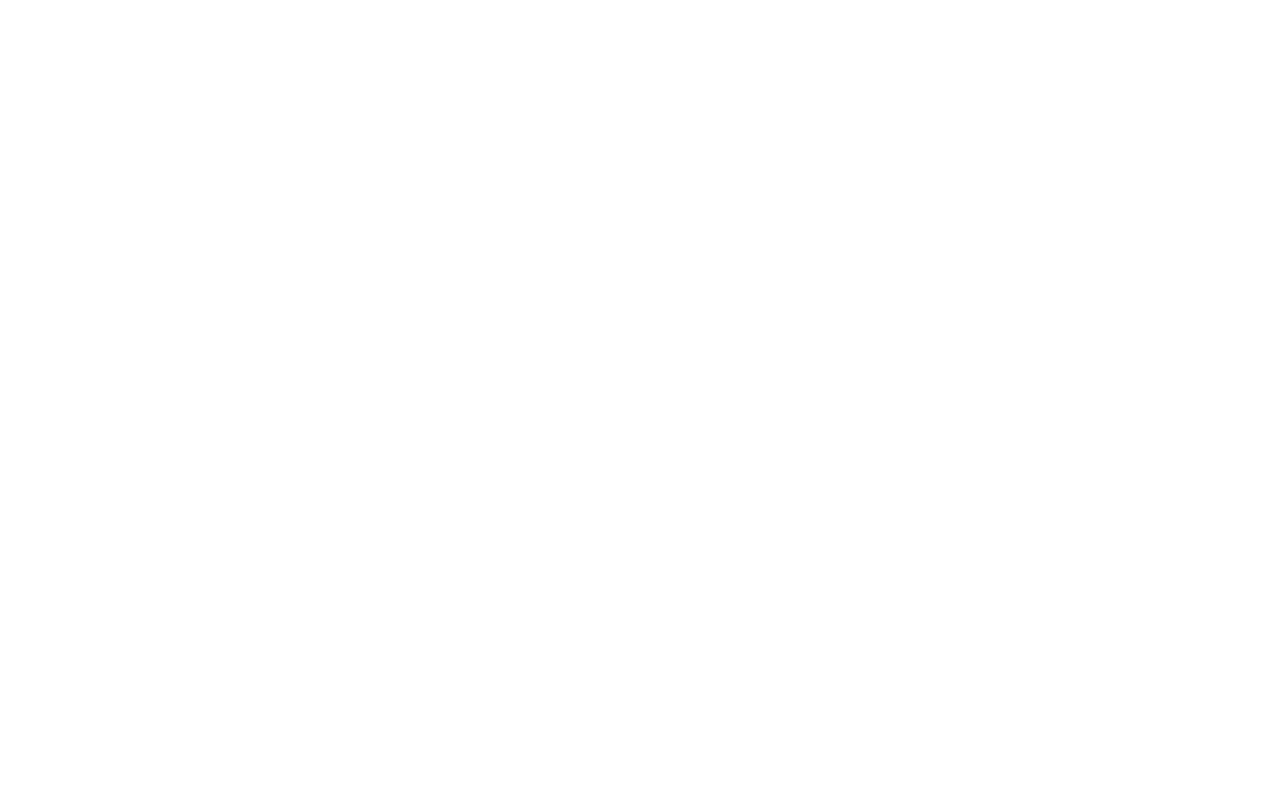
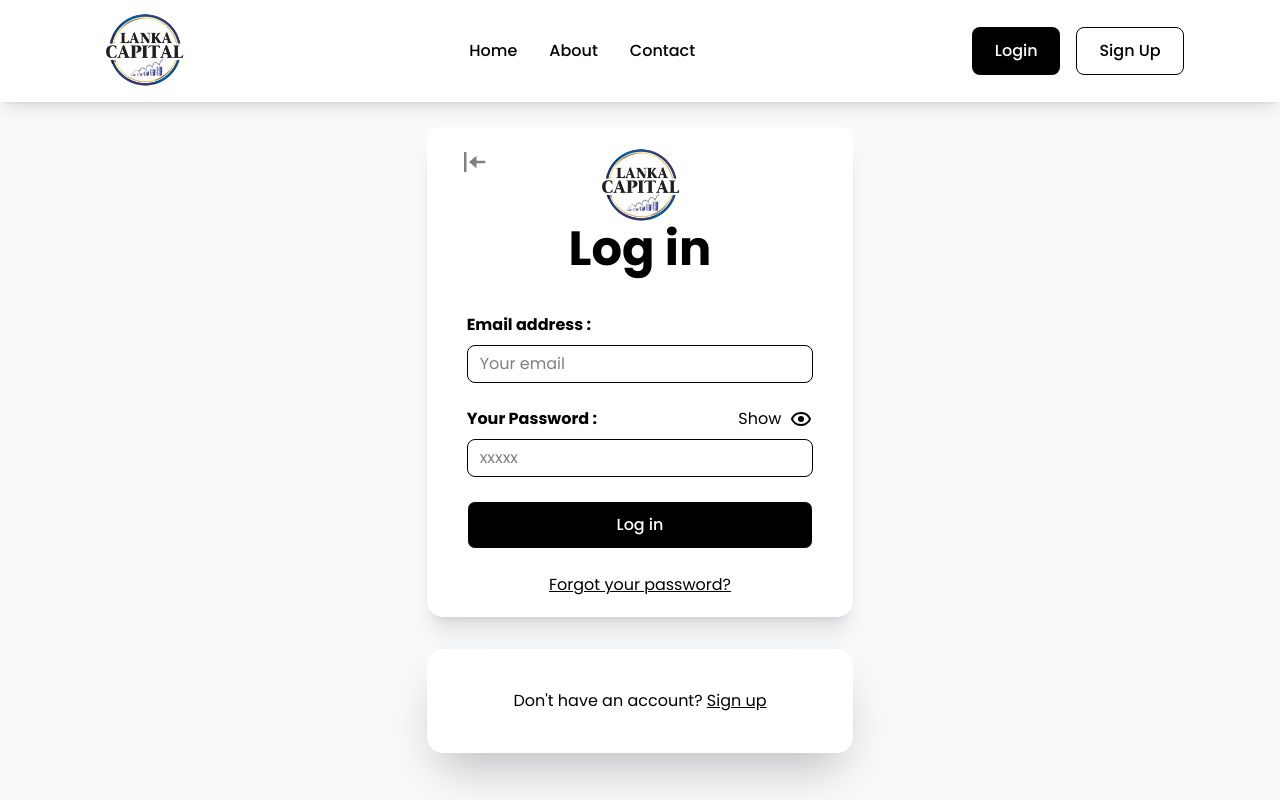
Before and after one commit to chira0001/LankaCapital_ERP_Web, a React (Vite) app in the folder client/: page /login in a window 1280 px wide. Built offline with nearby package versions, Linux system fonts and the light colour scheme.

Commit message:
Login page login completed

```diff
--- a/client/src/index.css
+++ b/client/src/index.css
@@ -22,7 +22,7 @@ a {
   transition: all .5s;
 }
 a:hover {
-  color: #535bf2;
+  color: #1e25af;
   transform: scale(1.1);
 }
 
@@ -43,7 +43,7 @@ h2{
 
 button {
   border-radius: 8px;
-  padding: 0.6em 1.2em;
+  padding: 0.7em 1.4em;
   font-size: 1em;
   font-weight: 500;
   font-family: inherit;
@@ -52,7 +52,7 @@ button {
 }
 
 button:hover{
-  transform: scale(1.1);
+  transform: scale(1.05);
 }
 
 label{
--- a/client/src/pages/Login/Login.jsx
+++ b/client/src/pages/Login/Login.jsx
@@ -1,8 +1,130 @@
-import React from 'react'
+import React, { useState } from 'react'
+import CommonNavbar from '../../component/Navbar/CommonNavbar'
+import CompanyLogo from '../../component/ComapnyLogo/CompanyLogo'
+import { useNavigate } from 'react-router-dom'
 
 const Login = () => {
+    const navigate = useNavigate();
+
+    const eyeOpen = <svg xmlns="http://www.w3.org/2000/svg" width={24} height={24} fill={"currentColor"} viewBox={"0 0 24 24"}><path d="M12 9a3 3 0 1 0 0 6 3 3 0 1 0 0-6"></path><path d="M12 19c7.63 0 9.93-6.62 9.95-6.68.07-.21.07-.43 0-.63-.02-.07-2.32-6.68-9.95-6.68s-9.93 6.61-9.95 6.67c-.07.21-.07.43 0 .63.02.07 2.32 6.68 9.95 6.68Zm0-12c5.35 0 7.42 3.85 7.93 5-.5 1.16-2.58 5-7.93 5s-7.42-3.84-7.93-5c.5-1.16 2.58-5 7.93-5"></path></svg>;
+    const eyeClose = <svg xmlns="http://www.w3.org/2000/svg" width={24} height={24} fill={"currentColor"} viewBox={"0 0 24 24"}><path d="M12 17c-5.35 0-7.42-3.84-7.93-5 .2-.46.65-1.34 1.45-2.23l-1.4-1.4c-1.49 1.65-2.06 3.28-2.08 3.31-.07.21-.07.43 0 .63.02.07 2.32 6.68 9.95 6.68.91 0 1.73-.1 2.49-.26l-1.77-1.77c-.24.02-.47.03-.72.03Zm9.95-4.68c.07-.21.07-.43 0-.63-.02-.07-2.32-6.68-9.95-6.68-1.84 0-3.36.39-4.61.97L2.71 1.29 1.3 2.7l4.32 4.32 1.42 1.42 2.27 2.27 3.98 3.98 1.8 1.8 1.53 1.53 4.68 4.68 1.41-1.41-4.32-4.32c2.61-1.95 3.55-4.61 3.56-4.65m-7.25.97c.19-.39.3-.83.3-1.29 0-1.64-1.36-3-3-3-.46 0-.89.11-1.29.3l-1.8-1.8c.88-.31 1.9-.5 3.08-.5 5.35 0 7.42 3.85 7.93 5-.3.69-1.18 2.33-2.96 3.55z"></path></svg>;
+
+    const [isClicked, setIsClicked] = useState(false);
+    const [email, setEmail] = useState("");
+    const [password, setPassword] = useState("");
+    const [errors, setErrors] = useState({
+        email: false,
+        password: false
+    });
+
+    const navigateHome = () => {
+        navigate('/');
+    }
+
+    const login = (e) => {
+        e.preventDefault();
+        const newErrors = {
+            email: !email || email.trim() === "",
+            password: !password || password.trim() === ""
+        };
+        setErrors(newErrors);
+        if (!newErrors.email && !newErrors.password) {
+            console.log('Logging in with:', { email, password });
+        }
+    }
+
     return (
-        <div>Login</div>
+        <>
+            <CommonNavbar />
+            <div className='bg-gray-50 text-black flex flex-col items-center justify-center h-dvh gap-8 pt-20'>
+                <div className='bg-white flex flex-col items-center w-1/3 shadow-xl px-10 py-5 rounded-2xl gap-6 relative'>
+                    <svg className='absolute left-8 cursor-pointer' onClick={navigateHome} xmlns="http://www.w3.org/2000/svg" width="30" height="30"
+                        fill="grey" viewBox="0 0 24 24" >
+                        <path d="M4 4h2v16H4zm10 3-6 5 6 5v-4h7v-2h-7z"></path>
+                    </svg>
+
+                    <div className='flex flex-col items-center mb-4'>
+                        <CompanyLogo />
+                        <h3 className='font-bold text-5xl'>Log in</h3>
+                    </div>
+
+                    <div className='w-full flex flex-col gap-2'>
+                        <label htmlFor="email">Email address :</label>
+                        <div className='relative w-full'>
+                            <input
+                                type="email"
+                                name="email"
+                                id="email"
+                                value={email}
+                                onChange={(e) => setEmail(e.target.value)}
+                                placeholder={errors.email ? "Please enter email" : "Your email"}
+                                className={`border rounded-lg px-3 py-1.5 pr-10 w-full
+                                    ${errors.email ? "border-red-600 border-2 placeholder-red-600" : ""}`}
+                            />
+                            {errors.email && (
+                                <span className="absolute right-3 top-1/2 -translate-y-1/2 text-red-600">
+                                    <svg
+                                        xmlns="http://www.w3.org/2000/svg"
+                                        width={18}
+                                        height={18}
+                                        fill="currentColor"
+                                        viewBox="0 0 24 24"
+                                    >
+                                        <path d="M11 7h2v6h-2zm0 8h2v2h-2z"></path>
+                                        <path d="M12 22c5.51 0 10-4.49 10-10S17.51 2 12 2 2 6.49 2 12s4.49 10 10 10m0-18c4.41 0 8 3.59 8 8s-3.59 8-8 8-8-3.59-8-8 3.59-8 8-8"></path>
+                                    </svg>
+                                </span>
+                            )}
+                        </div>
+                    </div>
+
+                    <div className="w-full flex flex-col gap-2">
+                        <div className="flex justify-between">
+                            <label htmlFor="password">Your Password :</label>
+                            <span
+                                className="flex items-center gap-2 cursor-pointer"
+                                onClick={() => setIsClicked(prev => !prev)}
+                            >
+                                {isClicked ? (<>Hide {eyeClose}</>) : (<>Show {eyeOpen}</>)}
+                            </span>
+                        </div>
+                        <div className='relative w-full'>
+                            <input
+                                name='password'
+                                id="password"
+                                type={isClicked ? "text" : "password"}
+                                value={password}
+                                onChange={(e) => setPassword(e.target.value)}
+                                className={`border rounded-lg px-3 py-1.5 pr-10 w-full
+                                    ${errors.password ? "border-red-600 border-2 placeholder-red-600" : ""}`}
+                                placeholder={errors.password ? "Please enter password" : "xxxxx"}
+                            />
+                            {errors.password && (
+                                <span className="absolute right-3 top-1/2 -translate-y-1/2 text-red-600">
+                                    <svg
+                                        xmlns="http://www.w3.org/2000/svg"
+                                        width={18}
+                                        height={18}
+                                        fill="currentColor"
+                                        viewBox="0 0 24 24"
+                                    >
+                                        <path d="M11 7h2v6h-2zm0 8h2v2h-2z"></path>
+                                        <path d="M12 22c5.51 0 10-4.49 10-10S17.51 2 12 2 2 6.49 2 12s4.49 10 10 10m0-18c4.41 0 8 3.59 8 8s-3.59 8-8 8-8-3.59-8-8 3.59-8 8-8"></path>
+                                    </svg>
+                                </span>
+                            )}
+                        </div>
+                    </div>
+
+                    <button className='border w-full px-4 py-4 bg-black text-white' onClick={login}>Log in</button>
+                    <span className='underline cursor-pointer'>Forgot your password?</span>
+                </div>
+
+                <div className='flex bg-white flex-col items-center justify-center w-1/3 shadow-2xl p-10 rounded-2xl gap-6'>
+                    <span>Don't have an account? <span className='underline cursor-pointer'>Sign up</span></span>
+                </div>
+            </div>
+        </>
     )
 }
 
```
